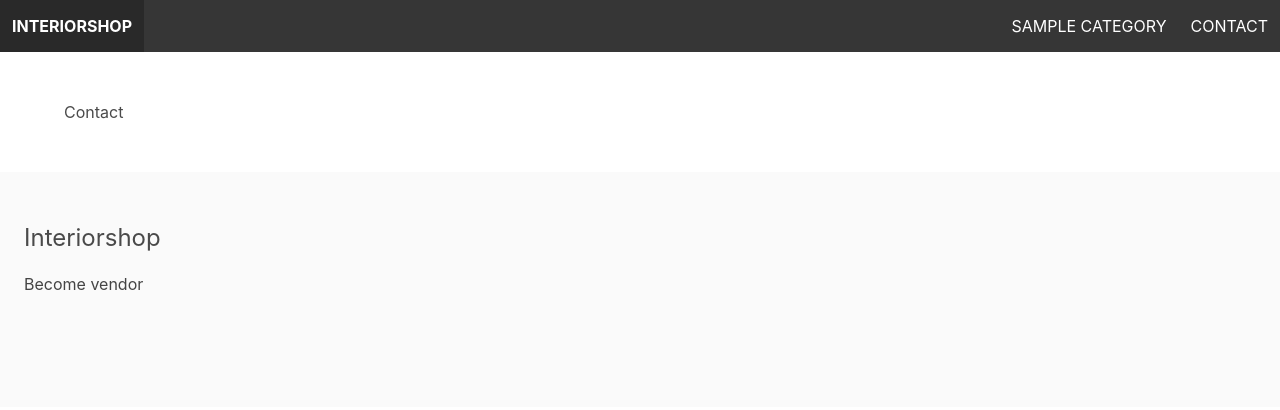
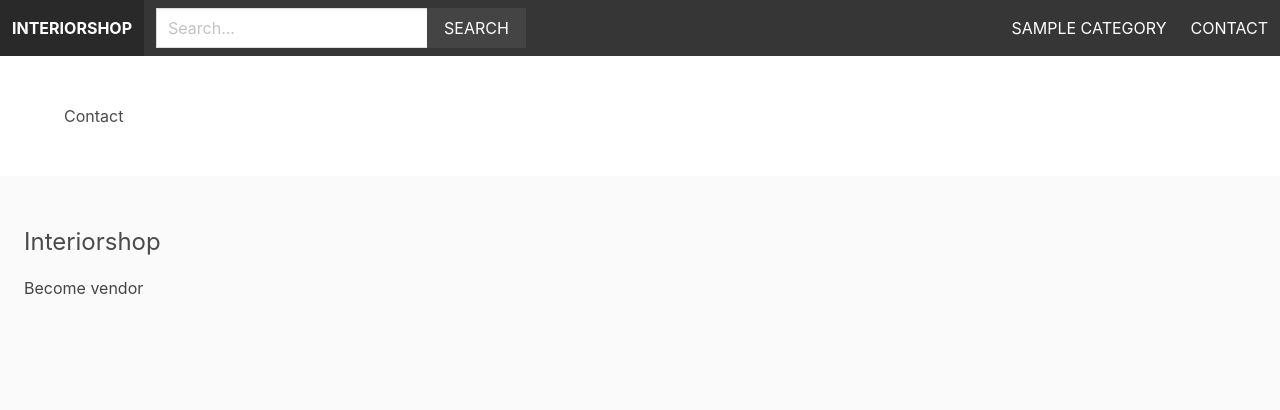
Before and after one commit to alexangria1992/django-multiple-vendors, a Django app: template apps/core/templates/core/contact.html in a window 1280 px wide. Shown: the top 410 px of the page. Run offline with Django 3.2, Linux system fonts and the light colour scheme; the template is opened without the code that fills it: most values are stand-ins (such as "Sample title", 1, 10 or a date in 2020).

Commit message:
simple search frontend

```diff
--- a/apps/core/templates/core/base.html
+++ b/apps/core/templates/core/base.html
@@ -21,6 +21,20 @@
             </a>
         </div>
         <div class="navbar-menu" id="main-navbar">
+            <div class="navbar-start">
+            <div class="navbar-item">
+                <form action="{% url 'search' %}" method="get">
+                    <div class="field has-addons">
+                        <div class="control">
+                            <input type="text" class="input" placeholder="Search..." name="query">
+                        </div>
+                           <div class="control">
+                            <button  class="button is-dark is-uppercase">Search</button>
+                        </div>
+                    </div>
+                </form>
+                </div>
+            </div>
             <div class="navbar-end">
                 {% for category in menu_categories %}
                    <a href="{% url 'category' category.slug %}" class="navbar-item">{{category.title}}</a>
--- a/apps/product/urls.py
+++ b/apps/product/urls.py
@@ -3,6 +3,7 @@ from django.urls import path
 from . import views
 
 urlpatterns = [
+    path('search/', views.search, name='search'),
     path('<slug:category_slug>/<slug:product_slug>/', views.product, name='product'),
     path('<slug:category_slug>/', views.category, name='category')
 
```
Also changed, not shown: apps/product/templates/product/search.html (added, +16 -0 lines), apps/product/views.py (+7 -0 lines), 1 other file.
